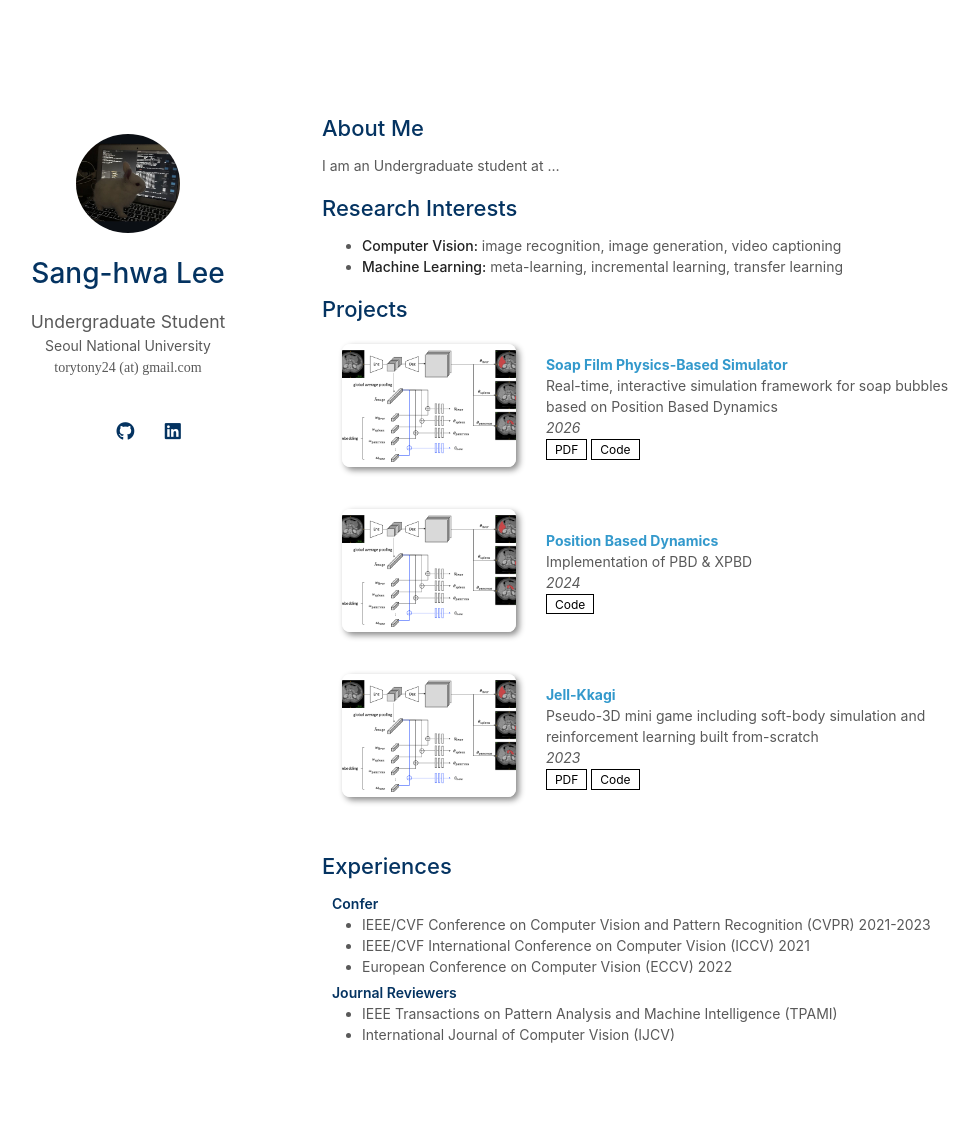
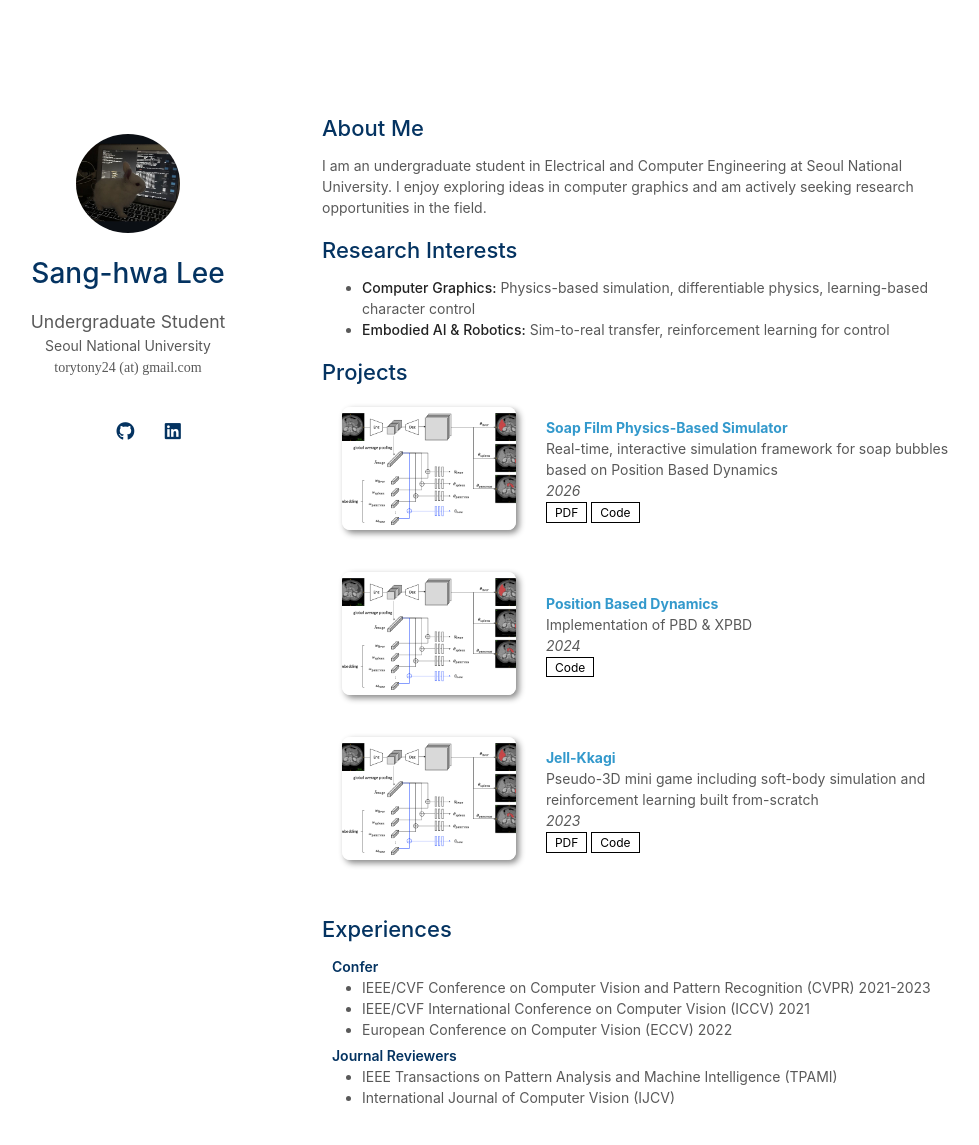
Before and after one commit to torytony24/torytony24.github.io, a Jekyll site: the page built from index.md, in a window 1280 px wide and 1199 px high. Shown: the top 1145 px of the window, without its empty margins (148-1127 px from the left). Built offline with Jekyll 4.4.1, drawn with Linux system fonts in a browser that asks for light colours; a style sheet for code colours, icons or effects is not loaded; our own code applies the rules of GitHub Pages for plain Markdown files.

Commit message:
Revise About Me and Research Interests sections
Updated personal introduction and research interests.

```diff
--- a/index.md
+++ b/index.md
@@ -4,12 +4,12 @@ layout: homepage
 
 ## About Me
 
-I am an Undergraduate student at ...
+I am an undergraduate student in Electrical and Computer Engineering at Seoul National University. I enjoy exploring ideas in computer graphics and am actively seeking research opportunities in the field.
 
 ## Research Interests
 
-- **Computer Vision:** image recognition, image generation, video captioning
-- **Machine Learning:** meta-learning, incremental learning, transfer learning
+- **Computer Graphics:** Physics-based simulation, differentiable physics, learning-based character control
+- **Embodied AI & Robotics:** Sim-to-real transfer, reinforcement learning for control
 
 {% include_relative _includes/publications.md %}
 
```
